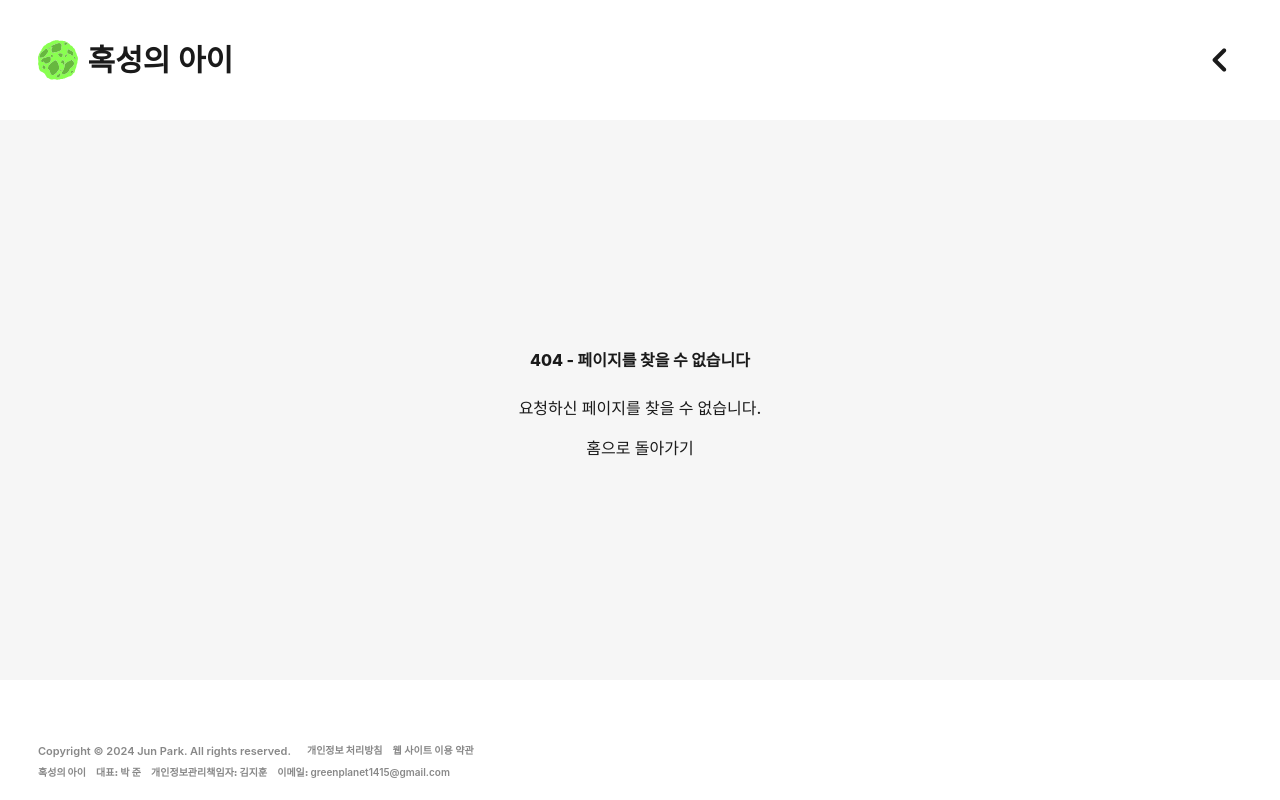
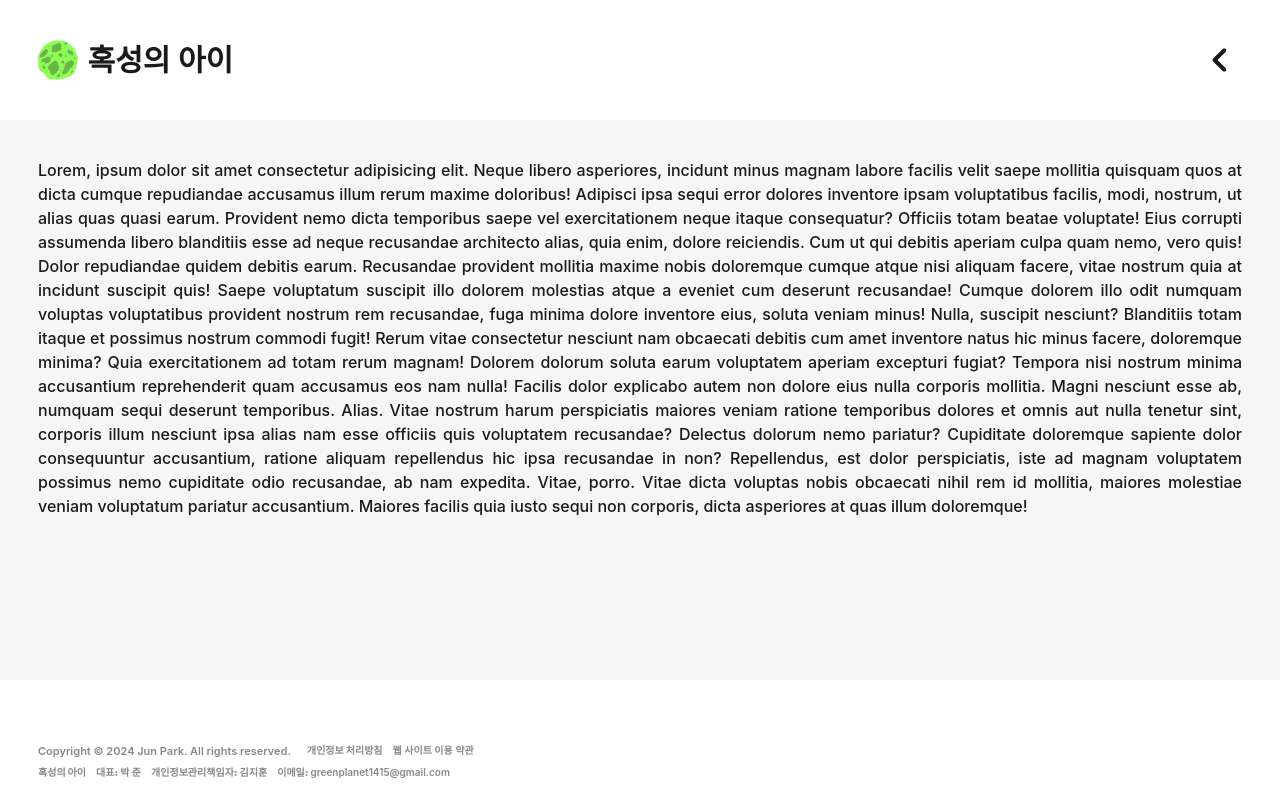
Before and after one commit to jihun-io/grnplnt, a Next.js app: page /social in a window 1280 px wide. Before the commit this address had no page. Built offline with nearby package versions, Linux system fonts and the light colour scheme; a web font is replaced by a local one.

Commit message:
소셜 페이지 임시 작성

```diff
--- /dev/null
+++ b/src/app/social/page.js
@@ -0,0 +1,48 @@
+import styles from "@/styles/privacy.module.css";
+import { generateMetadata } from "/utils/metadata";
+
+const title = "소셜 - 혹성의 아이";
+const description = "소셜 페이지입니다.";
+
+export const metadata = generateMetadata(title, description);
+
+export const runtime = "edge";
+
+export default function social() {
+  return (
+    <main className="test">
+      Lorem, ipsum dolor sit amet consectetur adipisicing elit. Neque libero
+      asperiores, incidunt minus magnam labore facilis velit saepe mollitia
+      quisquam quos at dicta cumque repudiandae accusamus illum rerum maxime
+      doloribus! Adipisci ipsa sequi error dolores inventore ipsam voluptatibus
+      facilis, modi, nostrum, ut alias quas quasi earum. Provident nemo dicta
+      temporibus saepe vel exercitationem neque itaque consequatur? Officiis
+      totam beatae voluptate! Eius corrupti assumenda libero blanditiis esse ad
+      neque recusandae architecto alias, quia enim, dolore reiciendis. Cum ut
+      qui debitis aperiam culpa quam nemo, vero quis! Dolor repudiandae quidem
+      debitis earum. Recusandae provident mollitia maxime nobis doloremque
+      cumque atque nisi aliquam facere, vitae nostrum quia at incidunt suscipit
+      quis! Saepe voluptatum suscipit illo dolorem molestias atque a eveniet cum
+      deserunt recusandae! Cumque dolorem illo odit numquam voluptas
+      voluptatibus provident nostrum rem recusandae, fuga minima dolore
+      inventore eius, soluta veniam minus! Nulla, suscipit nesciunt? Blanditiis
+      totam itaque et possimus nostrum commodi fugit! Rerum vitae consectetur
+      nesciunt nam obcaecati debitis cum amet inventore natus hic minus facere,
+      doloremque minima? Quia exercitationem ad totam rerum magnam! Dolorem
+      dolorum soluta earum voluptatem aperiam excepturi fugiat? Tempora nisi
+      nostrum minima accusantium reprehenderit quam accusamus eos nam nulla!
+      Facilis dolor explicabo autem non dolore eius nulla corporis mollitia.
+      Magni nesciunt esse ab, numquam sequi deserunt temporibus. Alias. Vitae
+      nostrum harum perspiciatis maiores veniam ratione temporibus dolores et
+      omnis aut nulla tenetur sint, corporis illum nesciunt ipsa alias nam esse
+      officiis quis voluptatem recusandae? Delectus dolorum nemo pariatur?
+      Cupiditate doloremque sapiente dolor consequuntur accusantium, ratione
+      aliquam repellendus hic ipsa recusandae in non? Repellendus, est dolor
+      perspiciatis, iste ad magnam voluptatem possimus nemo cupiditate odio
+      recusandae, ab nam expedita. Vitae, porro. Vitae dicta voluptas nobis
+      obcaecati nihil rem id mollitia, maiores molestiae veniam voluptatum
+      pariatur accusantium. Maiores facilis quia iusto sequi non corporis, dicta
+      asperiores at quas illum doloremque!
+    </main>
+  );
+}
```
